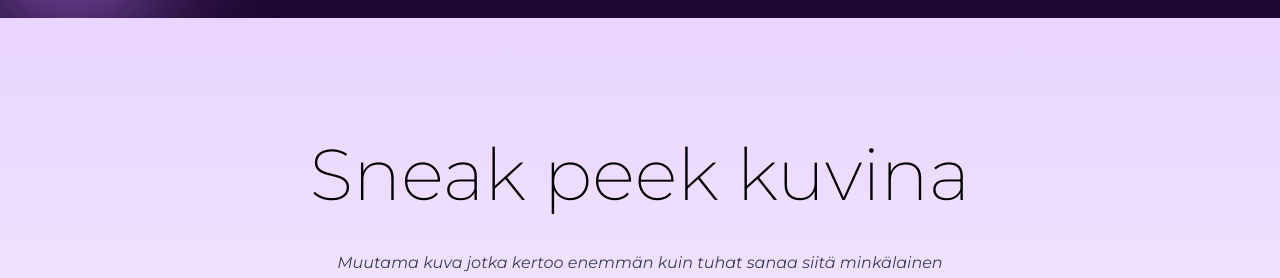
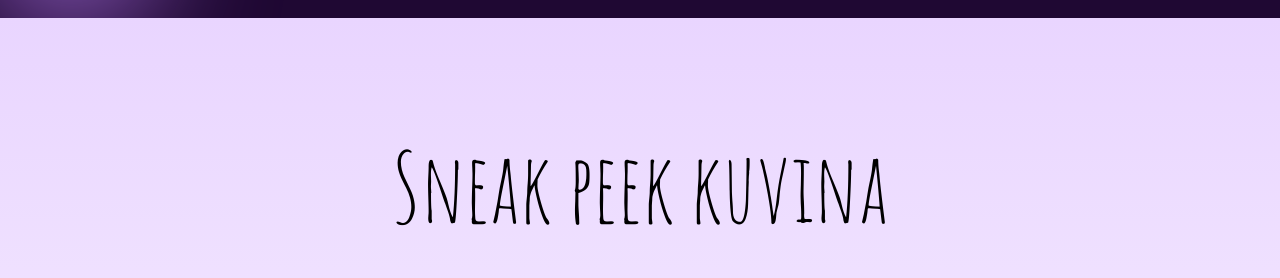
Before and after one commit to villetoimela/templates-cat-cafe, a Next.js app: page / in a window 1280 px wide. Shown: the part 5640-5918 px from the top of the page. Built offline with nearby package versions, Linux system fonts and the light colour scheme.

Commit message:
added amaticSC font to ImageGalley title

```diff
--- a/components/image-gallery/image-gallery.jsx
+++ b/components/image-gallery/image-gallery.jsx
@@ -9,7 +9,7 @@ const ImageGallery = () => {
             <div className="py-14 pl-4 pr-4 mx-auto ml-auto mr-auto bg-top bg-cover max-w-7xl md:px-24 lg:px-12 lg:py-20">
                 <Fade bottom cascade duration={600}>
                     <div className="mb-10 ml-auto mr-auto bg-top bg-cover max-w-7xl md:mx-auto sm:text-center lg:max-w-2xl md:mb-16">
-                        <h1 className=" font-extralight text-5xl lg:text-7xl mt-10">Sneak peek kuvina</h1>
+                        <h1 className=" font-extralight text-6xl font-AmaticSC lg:text-8xl mt-10">Sneak peek kuvina</h1>
                         <div className="w-full md:block hidden max-w-7xl h-px bg-gradient-to-r my-5 from-white via-purple-700 to-white mx-auto"></div>
                         <div className="w-full md:hidden block max-w-7xl h-px bg-gradient-to-r my-5 from-purple-700 to-white mx-auto"></div>
                         <p className=" text-gray-700 text-base md:max-w-md mx-auto lg:max-w-none italic">Muutama kuva jotka kertoo enemmän kuin tuhat sanaa siitä minkälainen tunnelma meillä kahvilassa on!</p>
```
